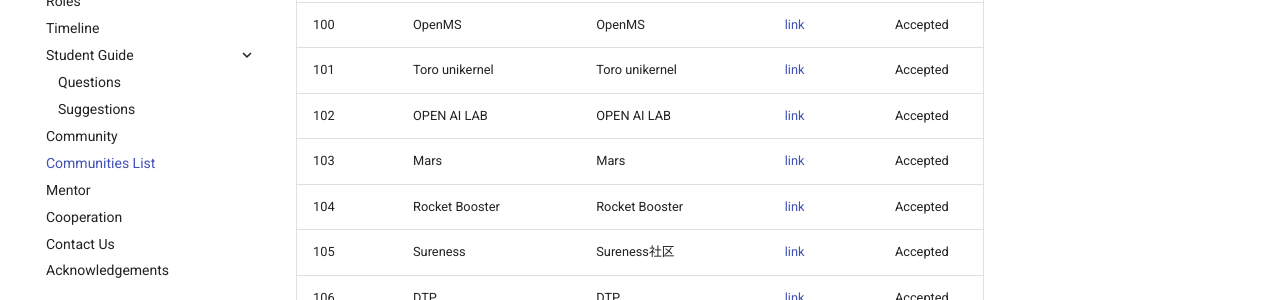
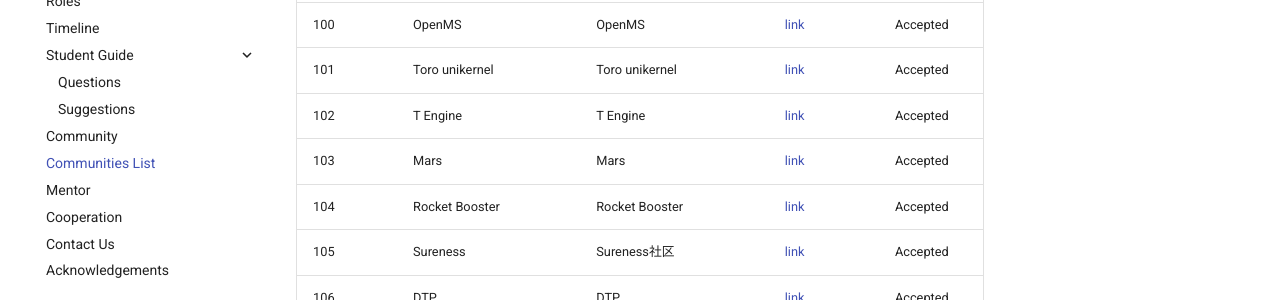
Before and after one commit to summer-ospp/help-en, an MkDocs documentation site: the page built from docs/communities-list.md, in a window 1280 px wide and 900 px high, scrolled down 5188 px. Shown: the part 152-452 px from the top of the window. Built offline with MkDocs 1.6.1 and Material for MkDocs 9.7.7, drawn with Linux system fonts in a browser that asks for light colours; comment, search, counter and statistics services are not loaded.

Commit message:
Update communities-list.md

```diff
--- a/docs/communities-list.md
+++ b/docs/communities-list.md
@@ -107,7 +107,7 @@ Before the deadline (May 20th, 2021) of application for community, this list wil
 | 099  | Seata                   | Seata                           | [link]( https://seata.io/zh-cn/)                                  | Accepted    |
 | 100  | OpenMS                  | OpenMS                          | [link]( https://www.openms.org)                                   | Accepted    |
 | 101  | Toro unikernel          | Toro unikernel                  | [link]( https://www.torokernel.io)                                | Accepted    |
-| 102  | OPEN AI LAB             | OPEN AI LAB                     | [link]( https://www.openailab.com)                                | Accepted    |
+| 102  | T Engine                | T Engine                        | [link]( https://www.openailab.com)                                | Accepted    |
 | 103  | Mars                    | Mars                            | [link]( https://docs.pymars.org/en/latest/)                       | Accepted    |
 | 104  | Rocket Booster          | Rocket Booster                  | [link]( https://booster.js.org)                                   | Accepted    |
 | 105  | Sureness                | Sureness社区                    | [link]( https://su.usthe.com/)                                    | Accepted    |
```
